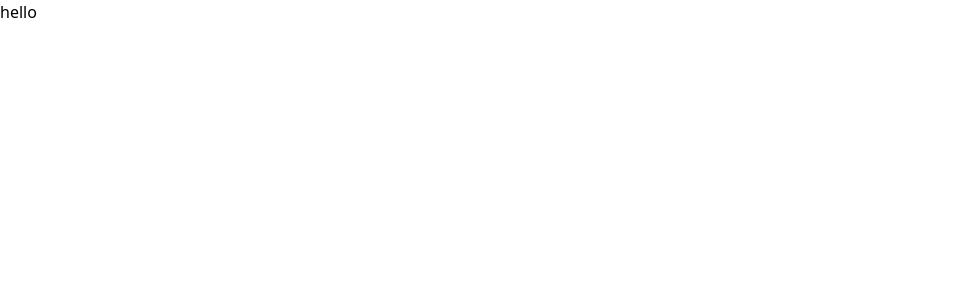
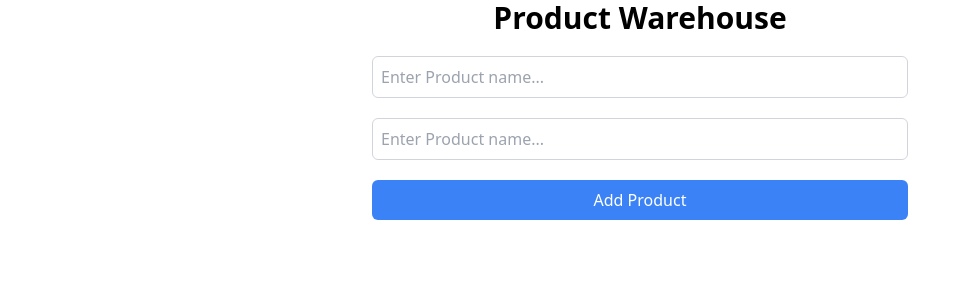
Before and after one commit to liar88828/kantor-tahu-baxo-bu-pudji, a Next.js app: page / in a window 1280 px wide. Shown: the top 300 px of the page, without its empty margins (0-970 px from the left). Built offline with nearby package versions, Linux system fonts and the light colour scheme.

Commit message:
make form

```diff
--- a/src/app/page.tsx
+++ b/src/app/page.tsx
@@ -4,7 +4,24 @@ export default function Home ()
 {
   return (
     <main className="">
-      hello
+      <h1 className="text-3xl font-bold text-center">
+        Product Warehouse
+      </h1>
+
+      <form action="" className='flex flex-col gap-5 max-w-xl mx-auto p-5'>
+        <input
+          type="text"
+          placeholder='Enter Product name...'
+          className='border border-gray-300 p-2 rounded-md' />
+        <input
+          type="text"
+          placeholder='Enter Product name...'
+          className='border border-gray-300 p-2 rounded-md' />
+        <button className='bg-blue-500 p-2 rounded-md text-white'>Add Product</button>
+      </form>
+
+
+
     </main>
   )
 }
```
